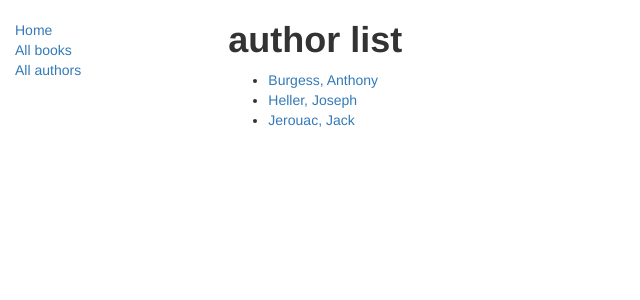
After one commit to snickholas/locallibrary, a Django app: page /catalog/authors/ in a window 1280 px wide. The commit adds this page. Shown: the top 300 px of the page, without its empty margins (0-640 px from the left). Run offline with Django 3.2, Linux system fonts and the light colour scheme; data comes from the database, SQL or seed files in the repository; both versions use the stored data as it was after the commit; some libraries are stand-ins or nearby versions.

Commit message:
upd before leaving wrak - 2018-01-17

```diff
--- a/locallibrary/catalog/models.py
+++ b/locallibrary/catalog/models.py
@@ -25,7 +25,7 @@ class Book(models.Model):
     title = models.CharField(max_length=200)
                                 #author has to be a string here since its class has not yet been defined .. why?
     author = models.ForeignKey('Author', on_delete=models.SET_NULL, null=True)
-    # Foreign Key used because book can only have one author, but authors can have multiple books
+    # Foreign Key used because book can only have one author, but author can have multiple books
     # Author as a string rather than object because it hasn't been declared yet in the file.
     summary = models.TextField(max_length=1000, help_text="Enter a brief description of the book")
     isbn = models.CharField('ISBN', max_length=13, help_text='13 Character <a href="https://www.isbn-international.org/content/what-isbn">ISBN number</a>')
--- a/locallibrary/catalog/templates/base_generic.html
+++ b/locallibrary/catalog/templates/base_generic.html
@@ -20,7 +20,7 @@
       <ul class="sidebar-nav">
           <li><a href="{% url 'index' %}">Home</a></li>
           <li><a href="{% url 'books' %} ">All books</a></li>
-          <li><a href="">All authors</a></li>
+          <li><a href="{% url 'authors' %}">All authors</a></li>
       </ul>
      {% endblock %}
       </div>
--- /dev/null
+++ b/locallibrary/catalog/templates/catalog/author_list.html
@@ -0,0 +1,16 @@
+{% extends "base_generic.html" %}
+
+{% block content %}
+    <h1><strong>author list</strong></h1>
+    {% if author_list %}
+    <ul>
+        {% for author in author_list %}
+        <li>
+            <a href="{{ author.get_absolute_url }}">{{ author.last_name }}, {{ author.first_name }}</a>
+        </li>
+        {% endfor %}
+    </ul>
+    {% else %}
+        <strong>no authors here!</strong>
+    {% endif %}
+{% endblock %}
--- a/locallibrary/catalog/templates/catalog/book_detail.html
+++ b/locallibrary/catalog/templates/catalog/book_detail.html
@@ -5,7 +5,7 @@
 {% block content %}
   <h1>Title: {{ book.title }}</h1>
 
-  <p><strong>Author:</strong> <a href="">{{ book.author }}</a></p> <!-- author detail link not yet defined -->
+  <p><strong>Author:</strong> <a href="{% url 'author-detail' book.author.pk %}">{{ book.author }}</a></p> <!-- author detail link not yet defined -->
   <p><strong>Summary:</strong> {{ book.summary }}</p>
   <p><strong>ISBN:</strong> {{ book.isbn }}</p>
   <p><strong>Language:</strong> {{ book.language }}</p>
--- a/locallibrary/catalog/templates/index.html
+++ b/locallibrary/catalog/templates/index.html
@@ -21,4 +21,6 @@
     <li><strong>Total Fiction Books:</strong> {{ total_fict_inst }}</li>
   </ul>
 
+<p>you have visited this page {{ num_visits }}{% if num_visits == 1 %} time {% else %} times {% endif %}.</p>
+
 {% endblock %}
--- a/locallibrary/catalog/urls.py
+++ b/locallibrary/catalog/urls.py
@@ -22,8 +22,8 @@ urlpatterns = [
 
     # cant pass additional
 
-    path('authors/')
+    path('authors/', views.AuthorListView.as_view(), name='authors'),
 
-
+    path('author/<int:pk>', views.AuthorDetailView.as_view(), name='author-detail'),
 
 ]
--- a/locallibrary/catalog/views.py
+++ b/locallibrary/catalog/views.py
@@ -14,6 +14,14 @@ def index(request):
     :param request:
     :return:
     """
+
+    #number of visits to the index view counted by session variable
+    num_visits = request.session.get('num_visits', 0)
+    request.session['num_visits'] = num_visits + 1
+
+
+
+
     # Generate counts of some of the main objects
     num_books = Book.objects.all().count()
     num_instances = BookInstance.objects.all().count()
@@ -34,7 +42,7 @@ def index(request):
         # dictionary containing the data that will be inserted into those placeholders
         context={'num_books': num_books, 'num_instances': num_instances,
                  'num_instances_available': num_instances_available, 'num_authors': num_authors,
-                 'total_eng_inst': total_eng_inst, 'total_fict_inst': total_fict_inst},
+                 'total_eng_inst': total_eng_inst, 'total_fict_inst': total_fict_inst, 'num_visits': num_visits},
     )
 
 
@@ -69,6 +77,12 @@ class BookDetailView(generic.DetailView):
 
 # if, for example, we weren't using the generic class based views, you could define something similar as the following:
 
+class AuthorListView(generic.ListView):
+    model = Author
+
+class AuthorDetailView(generic.DetailView):
+    model = Author
+
 """def book_detail_view(request, pk):
     try:
         book_id = Book.objects.get(pk=pk)
```
Also changed, not shown: locallibrary/catalog/templates/catalog/author_detail.html (added, +11 -0 lines), locallibrary/db.sqlite3.
